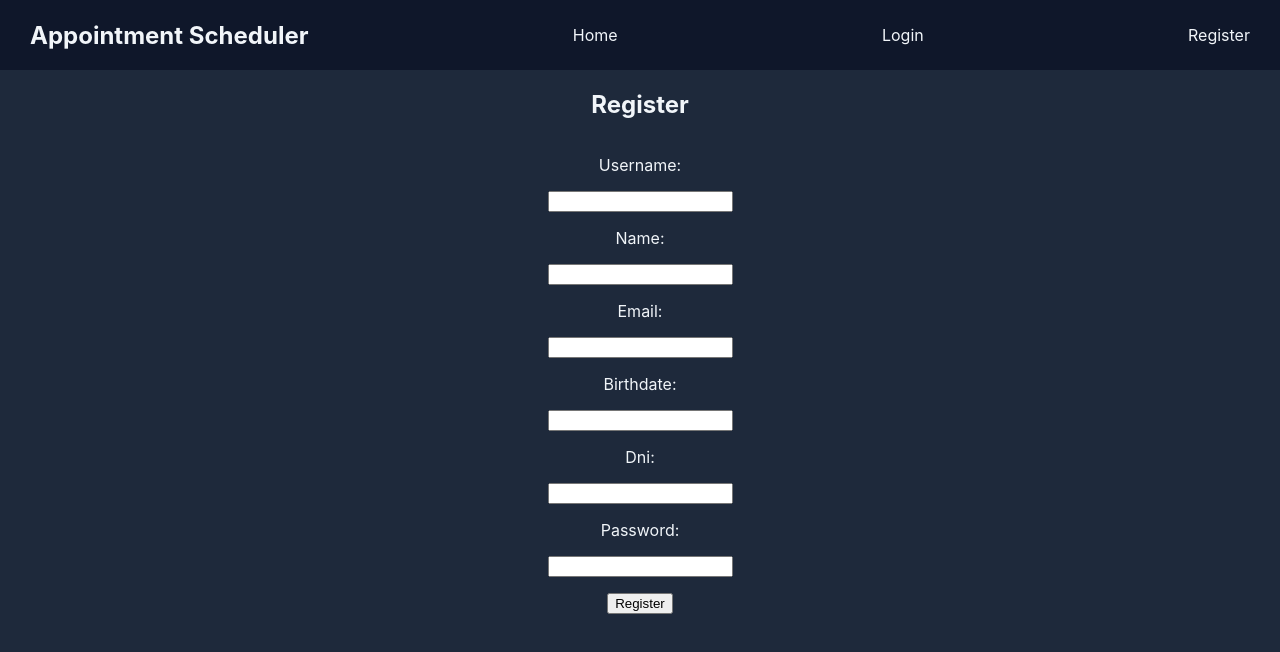
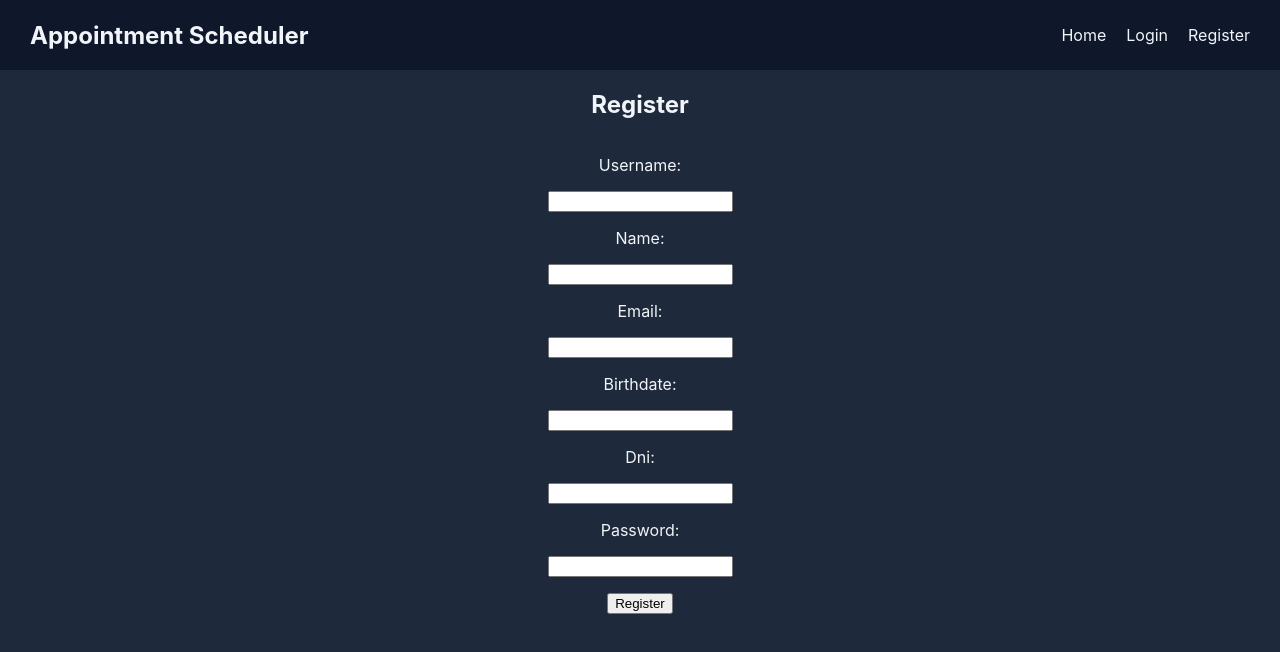
Before and after one commit to 1LuisVargas/turn-taking-app-fullstack, a React app in the folder front/: page /register in a window 1280 px wide. Shown: the top 652 px of the page. Built offline with nearby package versions, Linux system fonts and the light colour scheme; the HTML template or start-up script is replaced by a standard one.

Commit message:
Fixed the css for the navbar after using react router dom

```diff
--- a/front/src/components/NavBar.jsx
+++ b/front/src/components/NavBar.jsx
@@ -5,10 +5,12 @@ const NavBar = () => {
   return (
     <header>
       <nav className={styles.navBarULContainer}>
-        <h1 >Appointment Scheduler</h1>
-        <Link to="/home">Home</Link>
-        <Link to="/login">Login</Link>
-        <Link to="/register">Register</Link>
+        <h1>Appointment Scheduler</h1>
+        <div className={styles.navBarLinks}>
+          <Link to="/home">Home</Link>
+          <Link to="/login">Login</Link>
+          <Link to="/register">Register</Link>
+        </div>
       </nav>
     </header>
   );
--- a/front/src/modules/NavBar.module.css
+++ b/front/src/modules/NavBar.module.css
@@ -6,16 +6,12 @@
   height: 70px;
   padding: 30px;
   background-color: #0F172A;
+}
 
-  & {
-    a {
-      text-decoration: none;
-    }
-    ul {
-      list-style-type: none;
-      display: flex;
-      flex-direction: row;
-      gap: 20px;
-    }
-  }
+.navBarLinks {
+  display: flex;
+  flex-direction: row;
+  justify-content: space-between;
+  align-items: center;
+  gap: 20px;
 }
```
